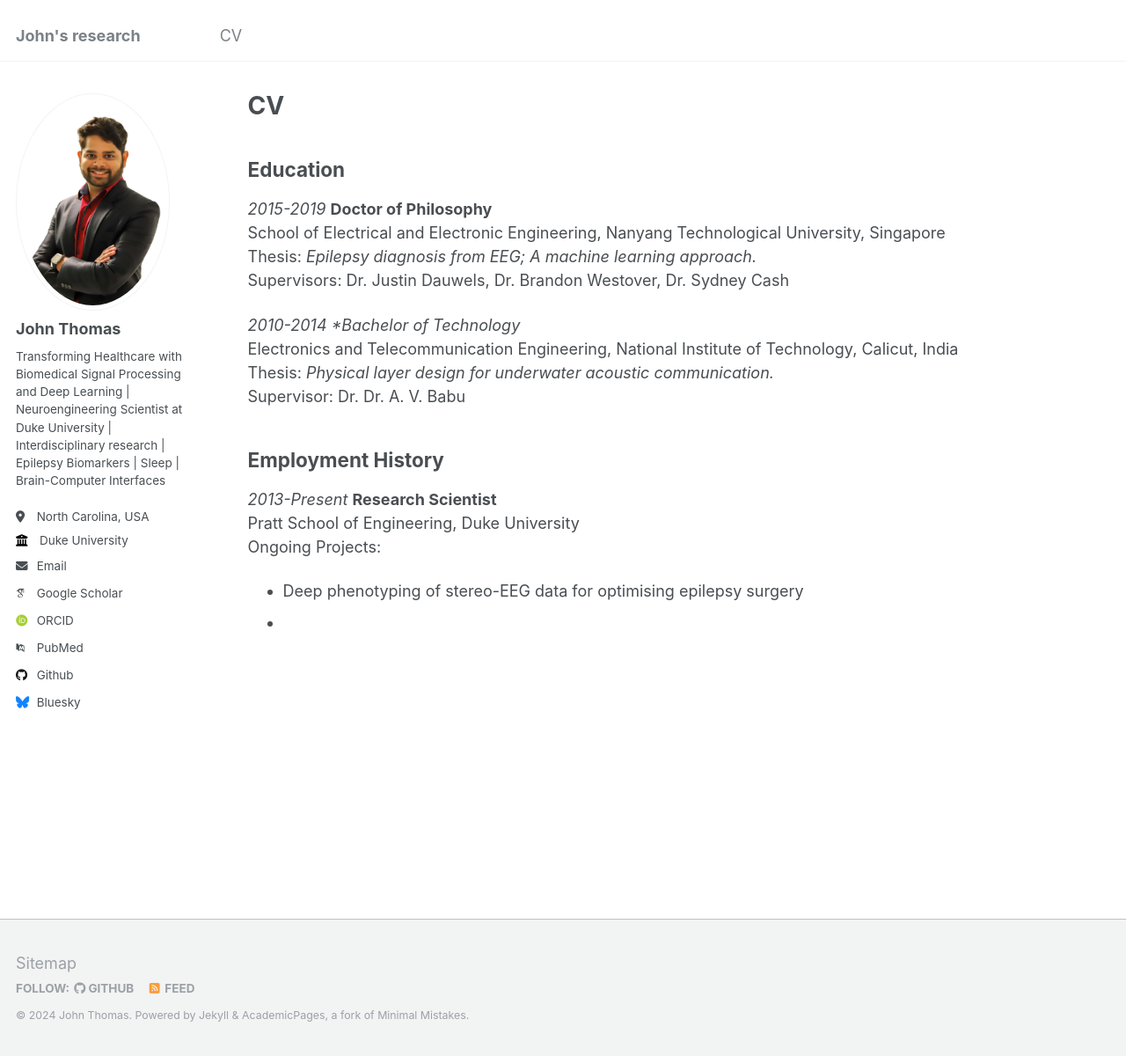
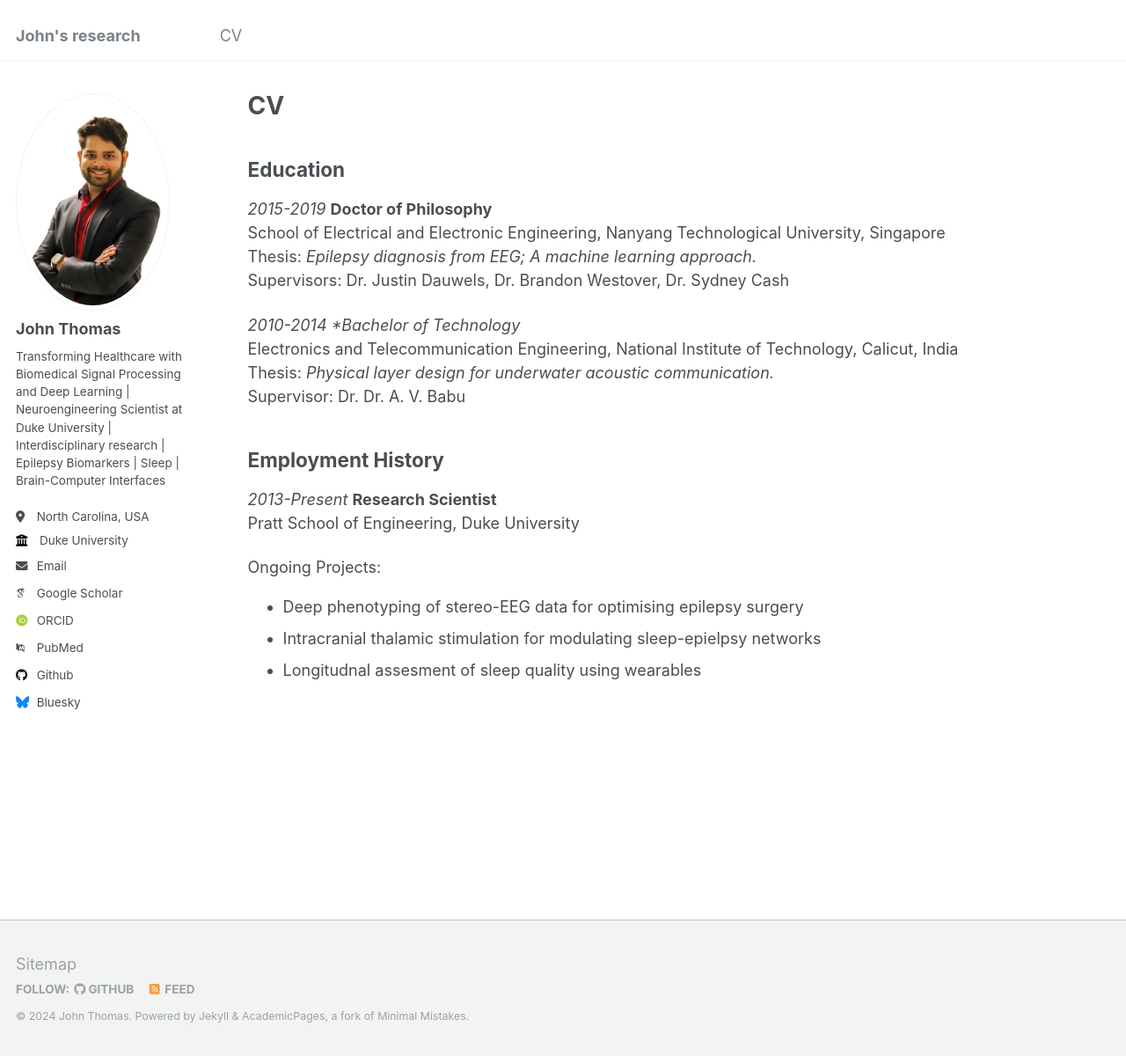
Before and after one commit to johnthomasphd/johnthomasphd.github.io, a Jekyll site: the page built from _pages/cv.md, in a window 1280 px wide and 1200 px high. Shown: the whole window at 88% size. Built offline with Jekyll 4.4.1, drawn with Linux system fonts in a browser that asks for light colours; some web fonts are replaced.

Commit message:
Update cv.md

```diff
--- a/_pages/cv.md
+++ b/_pages/cv.md
@@ -6,8 +6,6 @@ author_profile: true
 redirect_from:
   - /resume
 ---
-
-{% include base_path %}
 
 ## Education
 
@@ -25,6 +23,9 @@ Supervisor: Dr. Dr. A. V. Babu
 
 *2013-Present* **Research Scientist**
 Pratt School of Engineering, Duke University
+<div style="margin-top: 0px; margin-bottom: 0px;">
 Ongoing Projects:
+</div>
 * Deep phenotyping of stereo-EEG data for optimising epilepsy surgery
-*
+* Intracranial thalamic stimulation for modulating sleep-epielpsy networks
+* Longitudnal assesment of sleep quality using wearables
```
